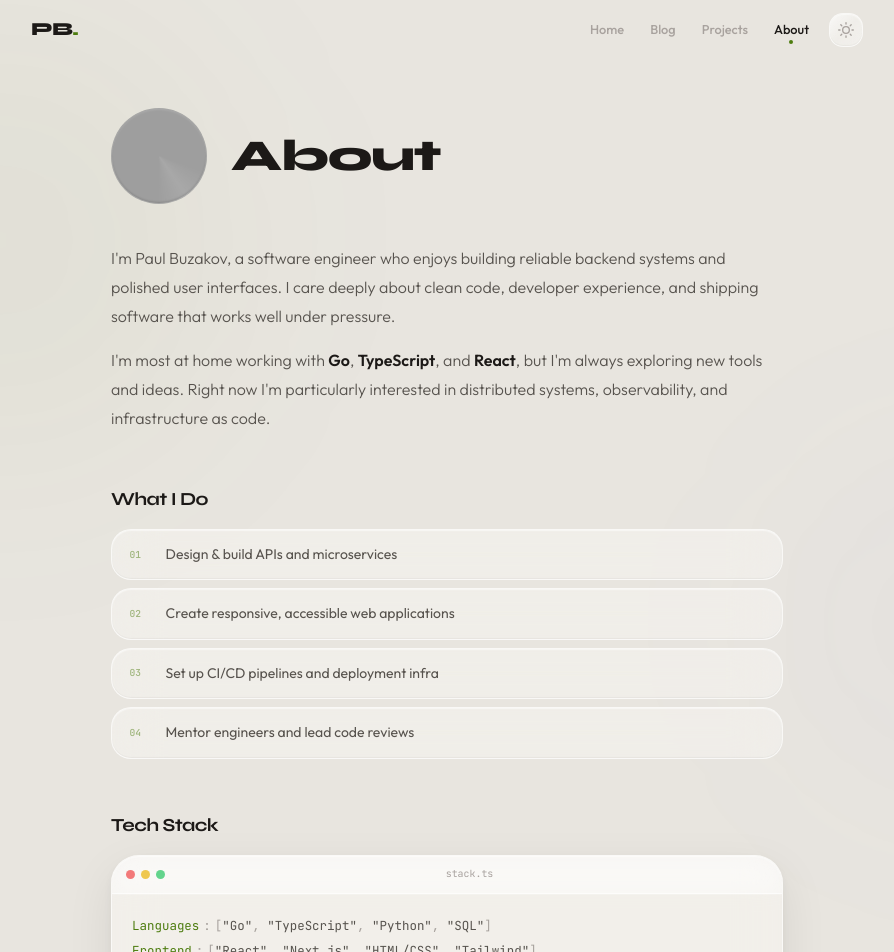
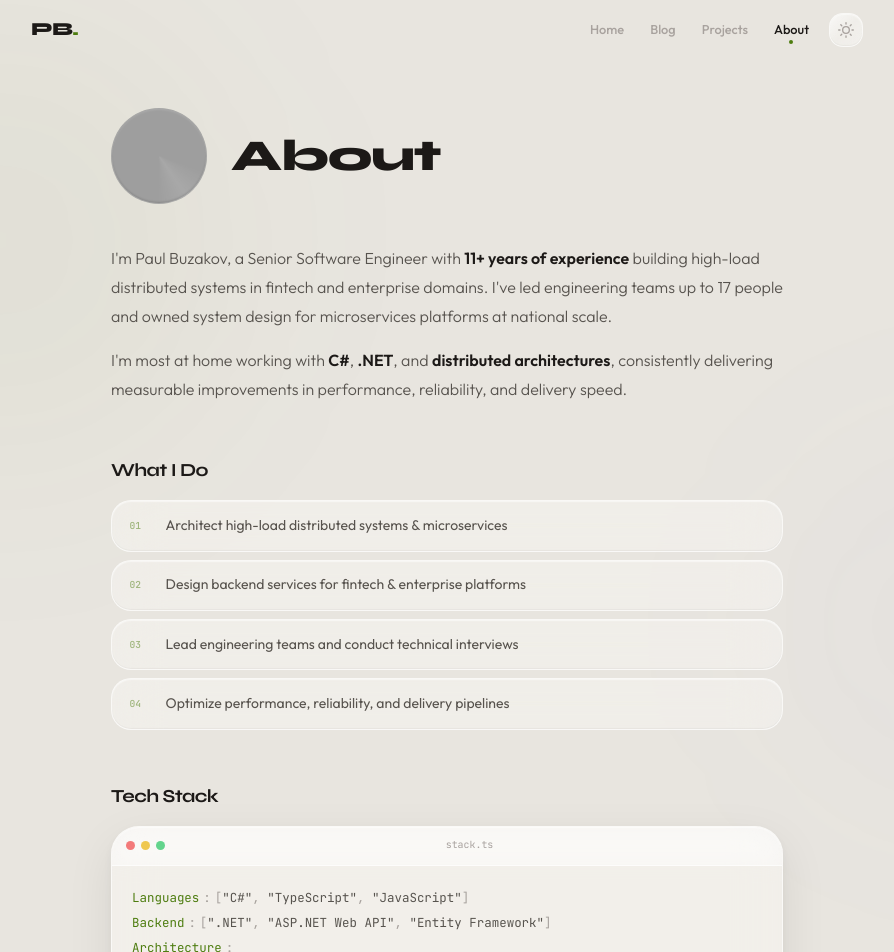
Before and after one commit to paulbuzakov/paulbuzakov.com, a React (Vite) app: page /about in a window 1280 px wide. Shown: the top 952 px of the page, without its empty margins (193-1087 px from the left). Built offline with nearby package versions, Linux system fonts and the light colour scheme; grey boxes are pictures that could not be loaded.

Commit message:
fix(info): Change personal information using my resume.

```diff
--- a/src/pages/About.tsx
+++ b/src/pages/About.tsx
@@ -2,13 +2,11 @@ import Avatar from "../components/Avatar";
 import styles from "./About.module.css";
 
 const stack = [
-  { label: "Languages", items: ["Go", "TypeScript", "Python", "SQL"] },
-  { label: "Frontend", items: ["React", "Next.js", "HTML/CSS", "Tailwind"] },
-  { label: "Backend", items: ["Node.js", "PostgreSQL", "Redis", "gRPC"] },
-  {
-    label: "Infra",
-    items: ["Docker", "Kubernetes", "Terraform", "GH Actions"],
-  },
+  { label: "Languages", items: ["C#", "TypeScript", "JavaScript"] },
+  { label: "Backend", items: [".NET", "ASP.NET Web API", "Entity Framework"] },
+  { label: "Architecture", items: ["Microservices", "Distributed Systems", "REST APIs", "Clean Architecture"] },
+  { label: "Databases", items: ["PostgreSQL", "SQL Server"] },
+  { label: "Infra", items: ["Docker", "Nginx", "YARP", "CI/CD", "Azure"] },
 ];
 
 export default function About() {
@@ -23,17 +21,17 @@ export default function About() {
 
       <section className={styles.intro}>
         <p>
-          I'm Paul Buzakov, a software engineer who enjoys building reliable
-          backend systems and polished user interfaces. I care deeply about
-          clean code, developer experience, and shipping software that works
-          well under pressure.
+          I'm Paul Buzakov, a Senior Software Engineer with{" "}
+          <strong>11+ years of experience</strong> building high-load
+          distributed systems in fintech and enterprise domains. I've led
+          engineering teams up to 17 people and owned system design for
+          microservices platforms at national scale.
         </p>
         <p>
-          I'm most at home working with <strong>Go</strong>,{" "}
-          <strong>TypeScript</strong>, and <strong>React</strong>, but I'm
-          always exploring new tools and ideas. Right now I'm particularly
-          interested in distributed systems, observability, and infrastructure
-          as code.
+          I'm most at home working with <strong>C#</strong>,{" "}
+          <strong>.NET</strong>, and <strong>distributed architectures</strong>,
+          consistently delivering measurable improvements in performance,
+          reliability, and delivery speed.
         </p>
       </section>
 
@@ -41,10 +39,10 @@ export default function About() {
         <h2>What I Do</h2>
         <div className={styles.doGrid}>
           {[
-            "Design & build APIs and microservices",
-            "Create responsive, accessible web applications",
-            "Set up CI/CD pipelines and deployment infra",
-            "Mentor engineers and lead code reviews",
+            "Architect high-load distributed systems & microservices",
+            "Design backend services for fintech & enterprise platforms",
+            "Lead engineering teams and conduct technical interviews",
+            "Optimize performance, reliability, and delivery pipelines",
           ].map((item, i) => (
             <div key={item} className={styles.doItem}>
               <span className={styles.doNum}>0{i + 1}</span>
--- a/src/pages/Home.tsx
+++ b/src/pages/Home.tsx
@@ -21,7 +21,7 @@ export default function Home() {
 
       <section className={styles.hero}>
         <div className={styles.heroText}>
-          <p className={styles.label}>Software Engineer</p>
+          <p className={styles.label}>Senior Software Engineer</p>
           <TypewriterTitle
             firstName="Paul"
             lastName="Buzakov"
@@ -29,9 +29,9 @@ export default function Home() {
             accentClassName={styles.accent}
           />
           <p className={styles.bio}>
-            Building reliable systems and clean interfaces.
-            Writing about backend architecture, TypeScript, DevOps,
-            and engineering culture.
+            Building high-load distributed systems in fintech and enterprise.
+            11+ years of experience with .NET, microservices, and
+            backend architecture.
           </p>
           <div className={styles.actions}>
             <Link to="/blog" className={styles.btnPrimary}>
```
Also changed, not shown: index.html (+1 -1 lines).
